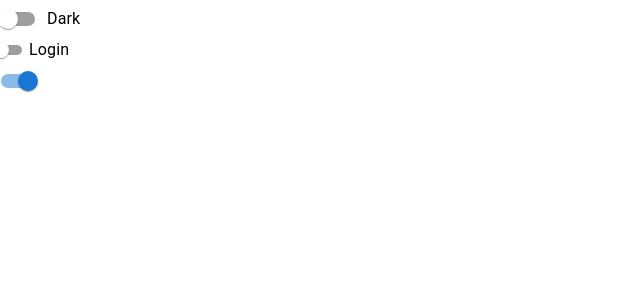
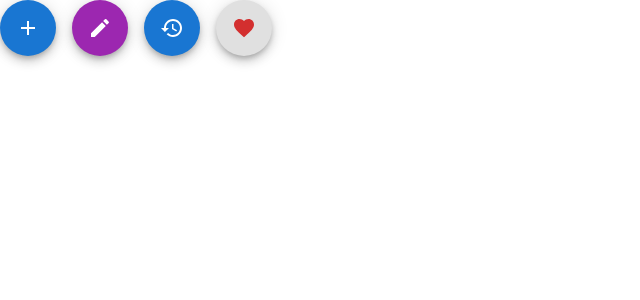
Before and after one commit to Emam-Bokhari/MUI, a React (Vite) app: page / in a window 1280 px wide. Shown: the top 300 px of the page, without its empty margins (0-640 px from the left). Built offline with nearby package versions, Linux system fonts and the light colour scheme.

Commit message:
Floating Action Button * <Fab> * icon * color * aria-label * size

```diff
--- a/src/App.jsx
+++ b/src/App.jsx
@@ -1,13 +1,10 @@
 import { Fragment } from "react";
-import SwitchComponent from "./components/SwitchComponent";
-
+import FabComponent from "./components/FabComponent";
 
 export default function App() {
   return (
     <Fragment>
-
-      <SwitchComponent />
-
+      <FabComponent />
     </Fragment>
   );
 }
--- /dev/null
+++ b/src/components/FabComponent.jsx
@@ -0,0 +1,28 @@
+import { Box, Fab } from "@mui/material";
+import { Fragment } from "react";
+import AddIcon from "@mui/icons-material/Add";
+import EditIcon from "@mui/icons-material/Edit";
+import RecentIcon from "@mui/icons-material/History";
+import FavoriteIcon from "@mui/icons-material/Favorite";
+
+export default function FabComponent() {
+  return (
+    <Fragment>
+      <Box sx={{ display: "flex", gap: 2 }}>
+        <Fab color="primary" aria-label="Add">
+          <AddIcon />
+        </Fab>
+        <Fab color="secondary" aria-label="Edit">
+          <EditIcon />
+        </Fab>
+        <Fab color="primary" aria-label="Recent">
+          <RecentIcon />
+        </Fab>
+        {/* size */}
+        <Fab>
+          <FavoriteIcon color="error" />
+        </Fab>
+      </Box>
+    </Fragment>
+  );
+}
```
